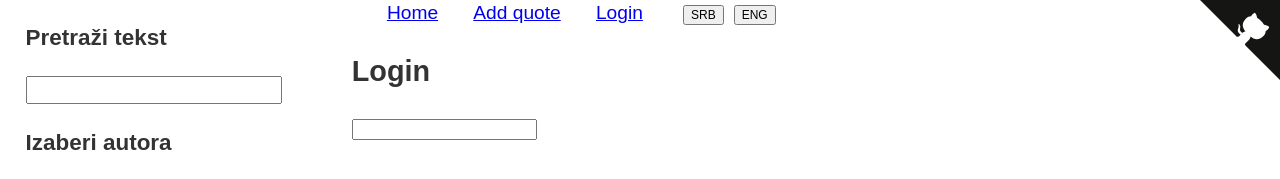
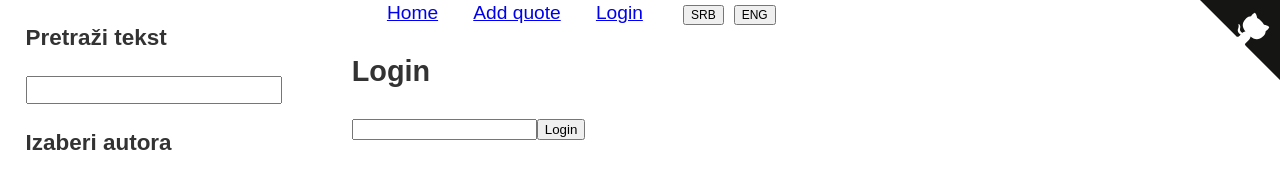
Before and after one commit to skolakoda/programming-quotes, a React (Create React App) app: page /login in a window 1280 px wide. Shown: the top 179 px of the page. Built offline with nearby package versions, Linux system fonts and the light colour scheme; no server answers.

Commit message:
add password

```diff
--- a/src/components/App.jsx
+++ b/src/components/App.jsx
@@ -20,8 +20,9 @@ class App extends Component {
       authorImages: new Map(),
       quoteLanguage: '',
       chosenAuthor: '',
+      mainImage:'',
       phrase: '',
-      mainImage:''
+      password: ''
     }
   }
 
@@ -61,15 +62,20 @@ class App extends Component {
       fetchImage(chosenAuthor, '250', imgSrc => this.setState({mainImage: imgSrc}))
   }
 
-  filterAuthors = phrase => {
+  filterAuthors = text => {
     const filteredAuthors = [...this.state.allAuthors].filter(
-      name => name.toLowerCase().includes(phrase.toLowerCase())
+      name => name.toLowerCase().includes(text.toLowerCase())
     )
     this.setState({mainImage: '', filteredAuthors})
   }
 
-  setPhrase = event => {
-    this.setState({phrase:event.target.value}, this.filterQuotes)
+  setPhrase = e => {
+    this.setState({phrase:e.target.value}, this.filterQuotes)
+  }
+
+  setPassword = e => {
+    e.preventDefault()
+    this.setState({password: e.target.elements.password.value})
   }
 
   setLang = language => {
@@ -84,9 +90,11 @@ class App extends Component {
           <Navigation setLang={this.setLang} />
           <Switch>
             <Route path='/add-quote' component={AddQuote}/>
-            <Route path='/login' component={Login}/>
-            <Route path='/' render={(props) => (
-              <Main {...props}
+            <Route path='/login' component={() => (
+              <Login setPassword={this.setPassword} />
+            )} />
+            <Route path='/' render={() => (
+              <Main
                 language={this.state.quoteLanguage}
                 mainImage={this.state.mainImage}
                 chosenAuthor={this.state.chosenAuthor}
--- a/src/routes/Login.jsx
+++ b/src/routes/Login.jsx
@@ -1,13 +1,13 @@
 import React from 'react'
 
-const Login = () => {
-
-  return (
-    <main>
-      <h1>Login</h1>
-      <input type="password"></input>
-    </main>
-  )
-}
+const Login = ({ setPassword }) => (
+  <main>
+    <h1>Login</h1>
+    <form onSubmit={setPassword}>
+      <input name="password" type="password"></input>
+      <button type="submit">Login</button>
+    </form>
+  </main>
+)
 
 export default Login
```
